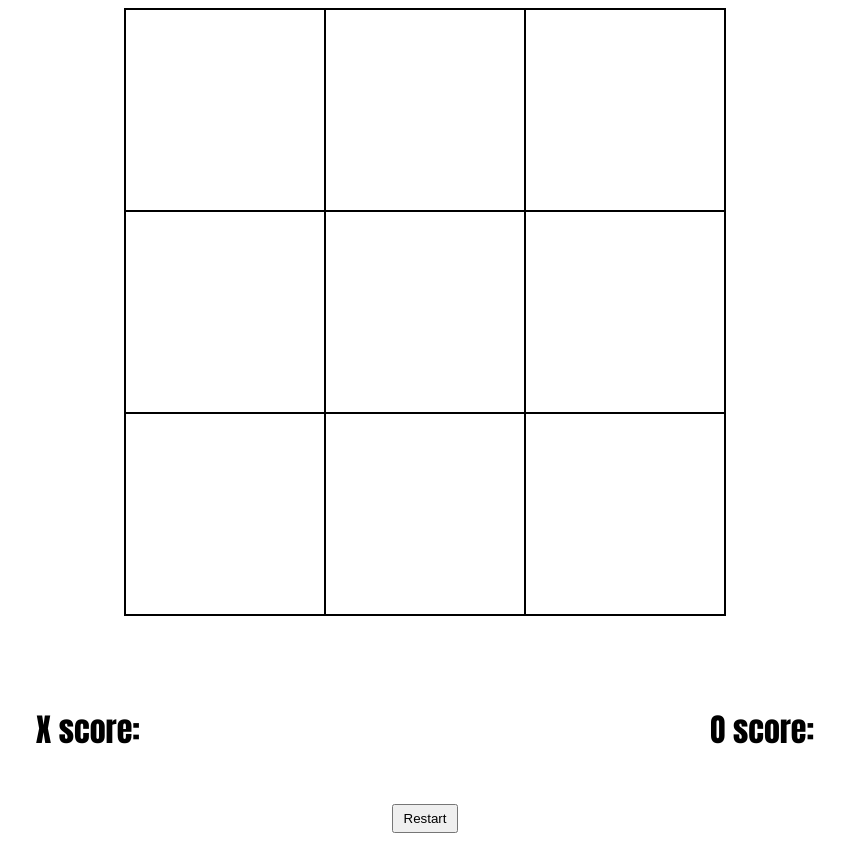
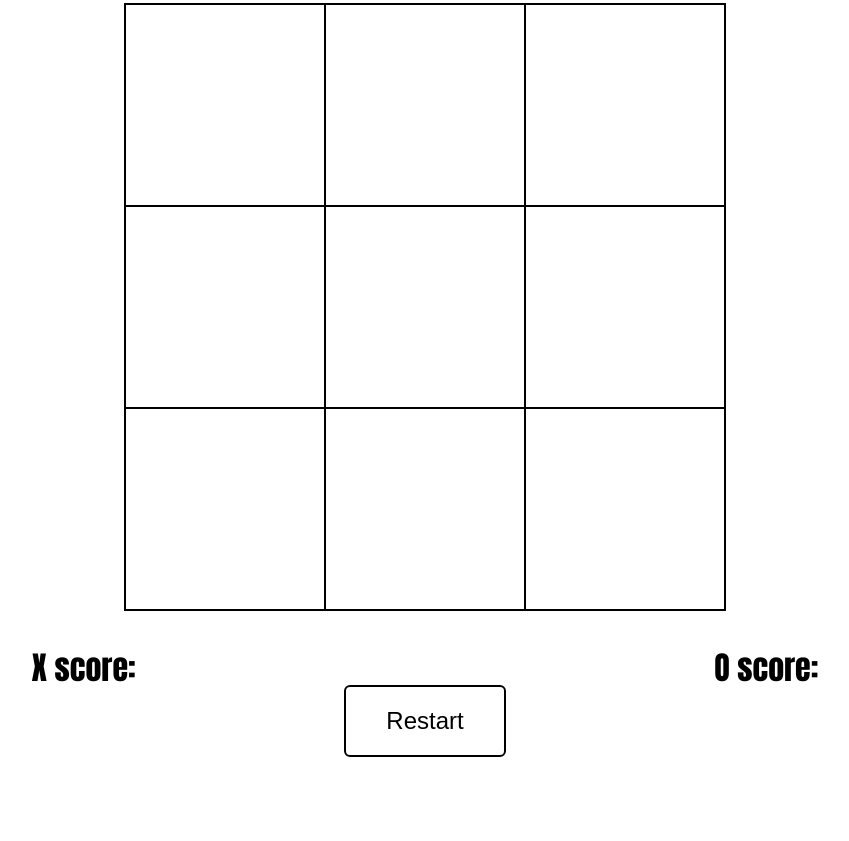
Before and after one commit to jakergp/TicTacToe, a plain HTML site: page index.html in a window 1280 px wide. Shown: the whole page, without its empty margins (215-1064 px from the left). After the commit the page ends 800 px from the top, so only its background shows below. Drawn offline with Linux system fonts and the light colour scheme.

Commit message:
style changes

```diff
--- a/index.html
+++ b/index.html
@@ -7,12 +7,12 @@
         <script src="tic-tac-toe.js" defer></script>
     </head>
     <body>
-        <div id="board"></div>
-        <div id="scoreboard">
+        <div id="board" class="center"></div>
+        <div id="scoreboard" class="center">
             <div id="playerX">X score: </div>
             <div id="result"></div>
             <div id="playerO">O score: </div>
         </div>
-        <button id="restart">Restart</button>
+        <button id="restart" class="center">Restart</button>
     </body>
 </html>
--- a/styles.css
+++ b/styles.css
@@ -1,5 +1,11 @@
 body {
     font-family: Impact, Haettenschweiler, 'Arial Narrow Bold', sans-serif;
+    display: flex;
+    flex-direction: column;
+    justify-content: space-around;
+    height: 100vh;
+    margin: 0;
+    padding: 0;
 }
 
 #board {
@@ -8,9 +14,6 @@ body {
     width: 600px;
     grid-template-rows: 1fr 1fr 1fr;
     grid-template-columns: 1fr 1fr 1fr;
-
-    margin-left: auto;
-    margin-right: auto;
 }
 
 #board div {
@@ -32,10 +35,6 @@ body {
     display: flex;
     width: 80%;
     height: 100px;
-
-    margin-top: 5%;
-    margin-left: auto;
-    margin-right: auto;
 }
 
 #scoreboard div {
@@ -45,13 +44,26 @@ body {
     align-content: center;
 
     font-size: 2rem;
+
+    cursor: pointer;
 }
 
 button {
-    margin-top: 2%;
+    display: block;
+    position: relative;
+
+    bottom: 5%;
+
+    padding: 20px 40px;
+    background-color: white;
+    font-size: 1.5rem;
+    border: 2px black solid;
+    border-radius: 6px;
+
+    cursor: pointer;
+}
+
+.center {
     margin-left: auto;
     margin-right: auto;
-    display: block;
-
-    padding: 5px 10px;
 }
```
